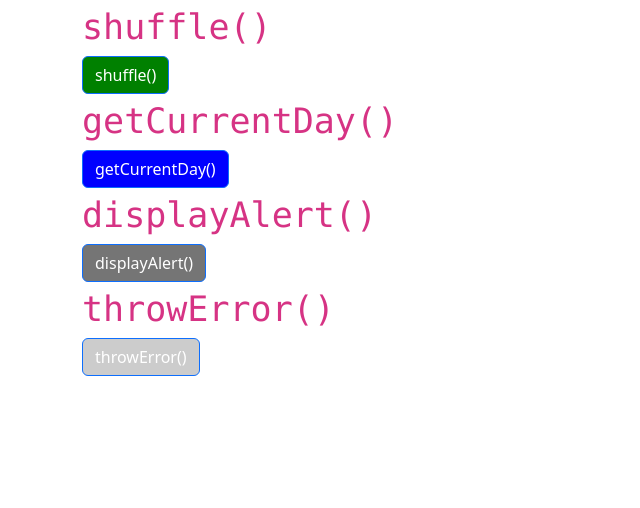
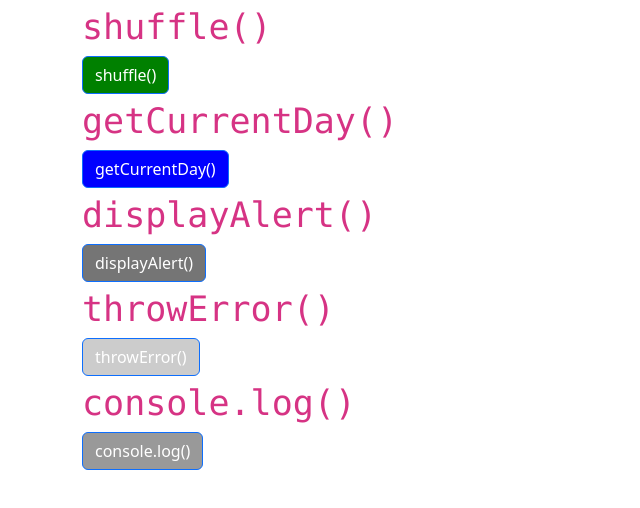
Before and after one commit to bwillenbring/vanilla-react, a React (Create React App) app: page / in a window 1280 px wide. Shown: the top 508 px of the page, without its empty margins (0-640 px from the left). Built offline with nearby package versions, Linux system fonts and the light colour scheme.

Commit message:
Update App and App test

```diff
--- a/src/App.tsx
+++ b/src/App.tsx
@@ -65,6 +65,21 @@ function App() {
           onClick={throwError}
         />
       </div>
+
+      <div data-testid="testcase-console-log">
+        <h1>
+          <code>console.log()</code>
+        </h1>
+        <BigButton
+          label="console.log()"
+          data-testid="console-log"
+          color="#999999"
+          language="es"
+          onClick={() =>
+            console.log("Katie poured coffee on father's grey suit.")
+          }
+        />
+      </div>
     </div>
   );
 }
```
Also changed, not shown: 1 other file (tests, documents, lock files or other folders).
